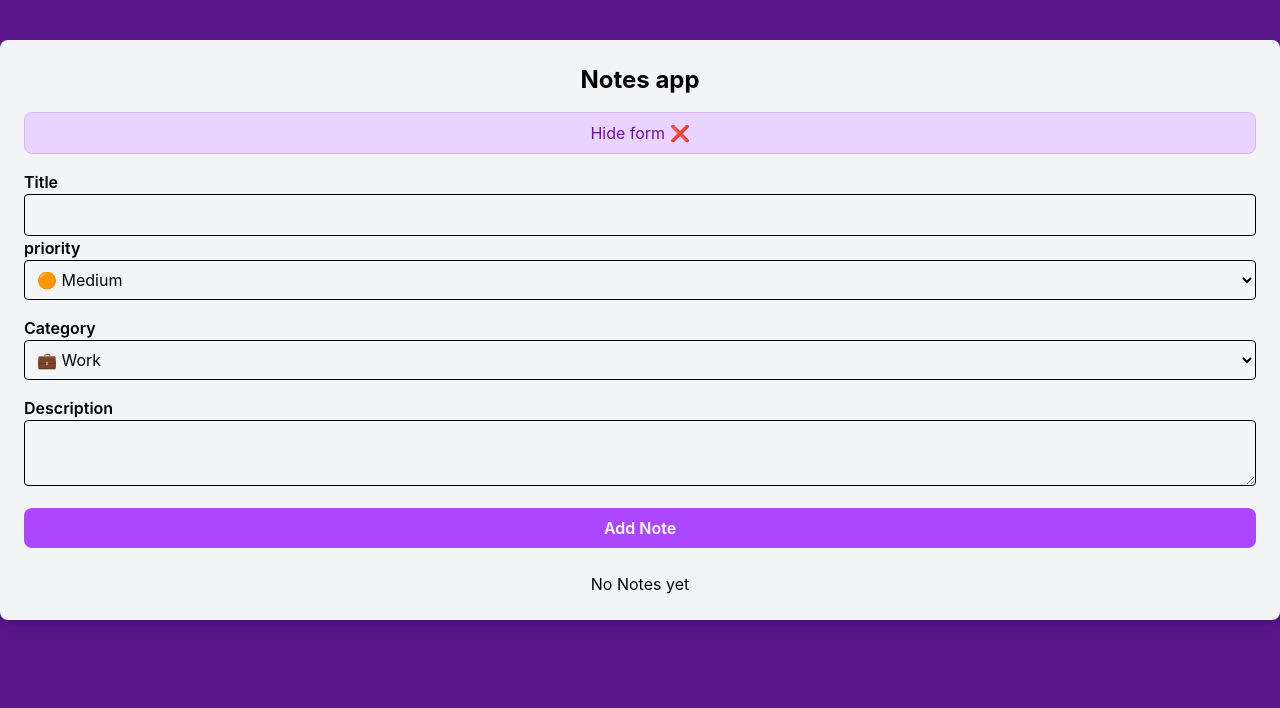
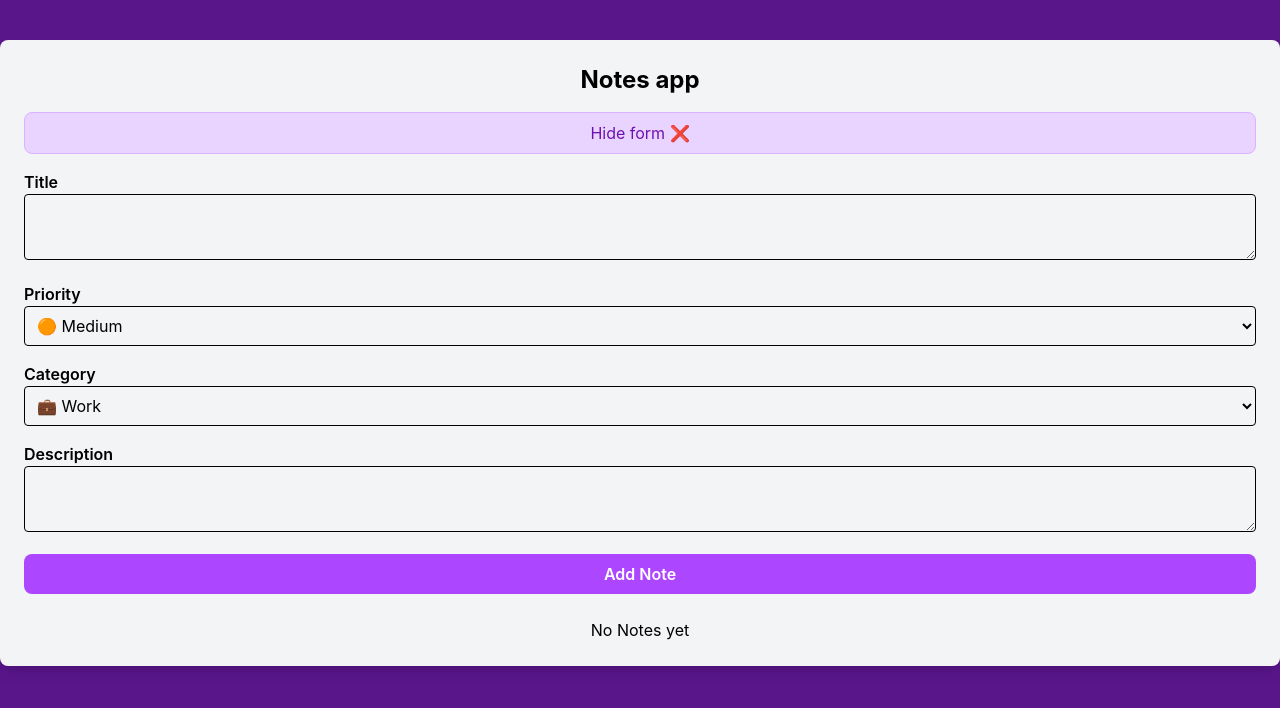
Before and after one commit to zainxrvng/React-Practise, a React (Vite) app in the folder Notes/: page / in a window 1280 px wide. Both pictures are taken after a click on the button "add new note ➕". Shown: the top 708 px of the page. Built offline with nearby package versions, Linux system fonts and the light colour scheme.

Commit message:
Refactor Newforms component to use reusable input components for title, priority, category, and description fields

```diff
--- a/Notes/src/components/Newform.jsx
+++ b/Notes/src/components/Newform.jsx
@@ -1,4 +1,8 @@
 import { useState } from "react";
+import TextInput from "./inputs/TextInput";
+import SelectedText from "./inputs/SelectedText";
+import TextArea from "./inputs/TextInput";
+
 const Newforms = ({ notes, setNotes }) => {
   const [formData, setFormData] = useState({
     Title: "",
@@ -43,60 +47,42 @@ const Newforms = ({ notes, setNotes }) => {
         {isFormVisable && (
           <form onSubmit={handleSubmit} className="mb-6">
             <div className="mb-4">
-              <label htmlFor="title" className="block font-semibold">
-                Title
-              </label>
-              <input
+              <TextInput
+                label="Title"
                 name="Title"
-                type="text"
                 value={formData.Title}
-                className="w-full rounded p-2 border"
                 onChange={handleChange}
+                required
               />
-              <div className="mb-4">
-                <label htmlFor="priority" className="block font-semibold">
-                  priority
-                </label>
-                <select
-                  name="Priorty"
-                  type="text"
+              <SelectedText
+                label="Priority"
+                name="priority"
                 value={formData.Priorty}
-                  className="w-full rounded p-2 border"
                 onChange={handleChange}
-                >
-                  <option value="High">🔴High</option>
-                  <option value="Medium">🟠 Medium</option>
-                  <option value="Low">🟢 Low</option>
-                </select>
-              </div>
-              <div className="mb-4">
-                <label htmlFor="Category" className="block font-semibold">
-                  Category
-                </label>
-                <select
-                  name="Category"
-                  type="text"
+                options={[
+                  { value: "High", label: "🔴 High" },
+                  { value: "Medium", label: "🟠 Medium" },
+                  { value: "Low", label: "🟢 Low" },
+                ]}
+              />
+              <SelectedText
+                label="Category"
+                name="category"
                 value={formData.Category}
-                  className="w-full rounded p-2 border"
                 onChange={handleChange}
-                >
-                  <option value="Work">💼 Work</option>
-                  <option value="Personal">🏠 Personal</option>
-                  <option value="Ideas">💡 Ideas</option>
-                </select>
-              </div>
-              <div className="mb-4">
-                <label htmlFor="description" className="block font-semibold">
-                  Description
-                </label>
-                <textarea
+                options={[
+                  { value: "Work", label: "💼 Work" },
+                  { value: "Personal", label: "🏠 Personal" },
+                  { value: "Ideas", label: "💡 Ideas" },
+                ]}
+              />
+              <TextArea
+                label="Description"
                 name="Description"
-                  type="text"
                 value={formData.Description}
-                  className="w-full rounded p-2 border"
                 onChange={handleChange}
+                required
               />
-              </div>
             </div>
             <button className="w-full bg-purple-500 text-white py-2 rounded-lg cursor-pointer hover:bg-purple-600 transition-colors font-semibold">
               Add Note
--- /dev/null
+++ b/Notes/src/components/inputs/SelectedText.jsx
@@ -0,0 +1,24 @@
+const SelectedText = ({ name, value, label, onChange, options }) => {
+  return (
+    <div className="mb-4">
+      <label htmlFor={name} className="block font-semibold">
+        {label}
+      </label>
+      <select
+        name={name}
+        type="text"
+        value={value}
+        className="w-full rounded p-2 border"
+        onChange={onChange}
+      >
+        {options.map((option) => (
+          <option key={option.value} value={option.value}>
+            {option.label}
+          </option>
+        ))}
+      </select>
+    </div>
+  );
+};
+
+export default SelectedText;
--- /dev/null
+++ b/Notes/src/components/inputs/TextArea.jsx
@@ -0,0 +1,24 @@
+const SelectedText = ({ name, value, label, onChange, options }) => {
+  return (
+    <div className="mb-4">
+      <label htmlFor={name} className="block font-semibold">
+        {label}
+      </label>
+      <select
+        name={name}
+        type="text"
+        value={value}
+        className="w-full rounded p-2 border"
+        onChange={onChange}
+      >
+        {options.map((option) => (
+          <option key={option.value} value={option.value}>
+            {option.label}
+          </option>
+        ))}
+      </select>
+    </div>
+  );
+};
+
+export default SelectedText;
--- /dev/null
+++ b/Notes/src/components/inputs/TextInput.jsx
@@ -0,0 +1,17 @@
+const TextArea = ({ name, label, value, onChange, required = false }) => {
+  return (
+    <div className="mb-4">
+      <label htmlFor={name} className="block font-semibold">
+        {label}
+      </label>
+      <textarea
+        name= {name}
+        value={value}
+        className="w-full rounded p-2 border"
+        onChange={onChange}
+      />
+    </div>
+  );
+};
+
+export default TextArea;
```
Lines whose indentation alone changed are shown as unchanged.
